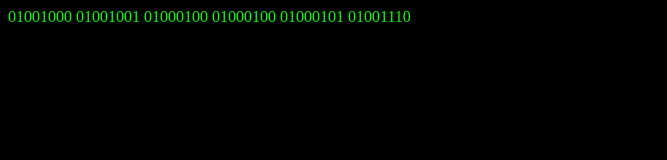
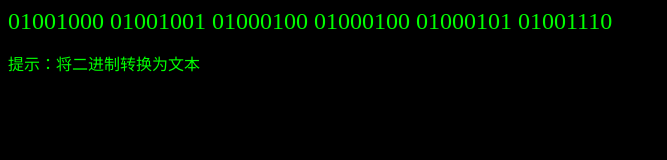
Before and after one commit to 20240817/20240817.github.io, a plain HTML site: page crash.html in a window 1280 px wide. Shown: the whole page, without its empty margins (0-667 px from the left). Drawn offline with Linux system fonts and the light colour scheme.

Commit message:
Update crash.html

```diff
--- a/crash.html
+++ b/crash.html
@@ -1,12 +1,17 @@
 <!DOCTYPE html>
 <html style="background: #000; color: #0f0;">
 <body>
-     <div style="animation: glitch 1s infinite;">
+  <div style="animation: glitch 1s infinite; font-size: 24px;">
     01001000 01001001 01000100 01000100 01000101 01001110
   </div>
-     <!-- 提示：二进制转文本为 HIDDEN -->
+  <p>提示：将二进制转换为文本</p>
+
   <style>
-       @keyframes glitch { 0% { opacity:1; } 50% { opacity:0; } 100% { opacity:1; } }
+    @keyframes glitch {
+      0% { opacity: 1; }
+      50% { opacity: 0; }
+      100% { opacity: 1; }
+    }
   </style>
 </body>
 </html>
```
Lines whose indentation alone changed are shown as unchanged.
